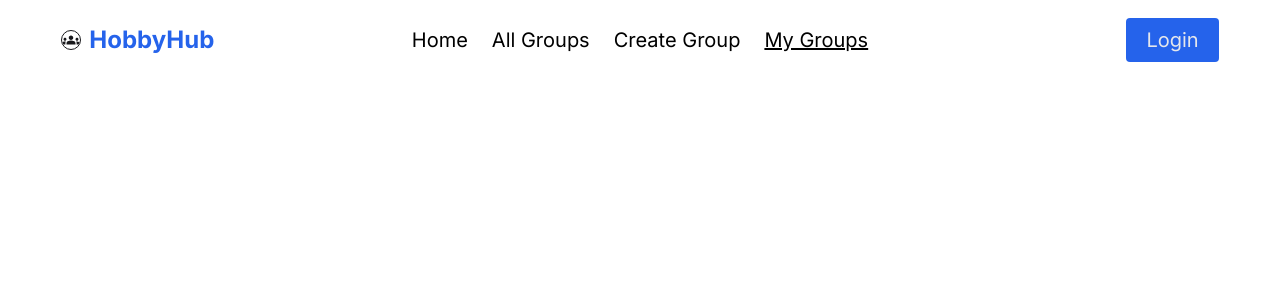
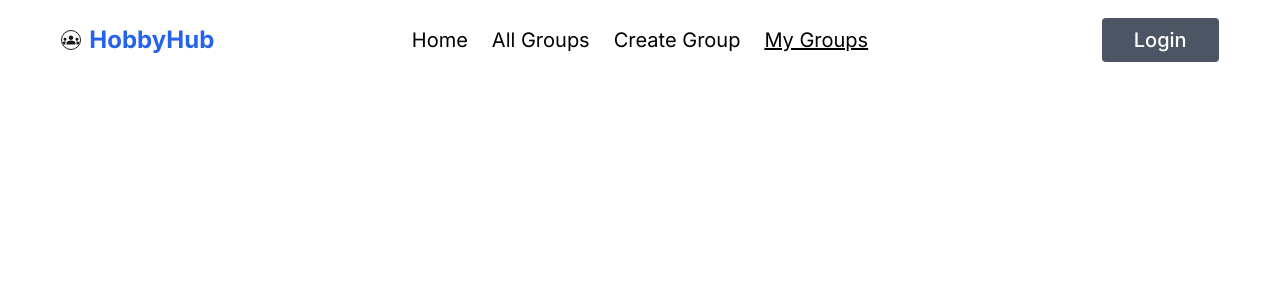
Before and after one commit to mdabdullahr/hobby-hub-client-repo, a React (Vite) app: page /myGroups in a window 1280 px wide. Shown: the top 300 px of the page. Built offline with nearby package versions, Linux system fonts and the light colour scheme; no server answers.

Commit message:
added logout functionality and show user image in navbar

```diff
--- a/src/Pages/Login/Login.jsx
+++ b/src/Pages/Login/Login.jsx
@@ -1,4 +1,4 @@
-import { useContext, useEffect, useRef } from "react";
+import { useContext, useRef } from "react";
 import { FaEnvelope, FaLock } from "react-icons/fa";
 import { Link, useLocation, useNavigate } from "react-router";
 import { AuthContext } from "../../Provider/AuthProvider";
@@ -67,6 +67,7 @@ const Login = () => {
               </span>
               <input
                 name="email"
+                ref={emailRef}
                 type="email"
                 className="w-full pl-10 pr-4 py-2 rounded-md border  bg-opacity-10 focus:outline-none focus:ring-2 focus:ring-blue-300"
                 placeholder="Enter your email"
--- a/src/Provider/AuthProvider.jsx
+++ b/src/Provider/AuthProvider.jsx
@@ -1,5 +1,5 @@
 import React, { createContext, useEffect, useState } from 'react';
-import { createUserWithEmailAndPassword, GoogleAuthProvider, onAuthStateChanged, signInWithEmailAndPassword, signInWithPopup, updateProfile } from 'firebase/auth';
+import { createUserWithEmailAndPassword, GoogleAuthProvider, onAuthStateChanged, signInWithEmailAndPassword, signInWithPopup, signOut, updateProfile } from 'firebase/auth';
 import { auth } from '../firebase/firebase.config';
 
 export const AuthContext = createContext();
@@ -22,6 +22,9 @@ const AuthProvider = ({ children }) => {
         return signInWithEmailAndPassword(auth,email,password);
     };
 
+    const logoutUser = () =>{
+        return signOut(auth);
+    }
 
     const updateUser = (updateData) =>{
         return updateProfile(auth.currentUser, updateData);
@@ -40,6 +43,7 @@ const AuthProvider = ({ children }) => {
         googleLogin,
         createUser,
         loginUser,
+        logoutUser,
         updateUser,
         user,
         setUser,
--- a/src/components/Navbar/Navbar.jsx
+++ b/src/components/Navbar/Navbar.jsx
@@ -1,5 +1,9 @@
+import { useContext } from "react";
 import { MdGroups } from "react-icons/md";
 import { Link, NavLink } from "react-router";
+import { AuthContext } from "../../Provider/AuthProvider";
+import Swal from "sweetalert2";
+import { toast } from "react-toastify";
 
 const links = (
   <>
@@ -19,16 +23,27 @@ const links = (
 );
 
 const Navbar = () => {
+  const { user, logoutUser } = useContext(AuthContext);
+
+  const handleLogOut = () => {
+    logoutUser()
+      .then(() => {
+        Swal.fire({
+          title: "Successfully Logged Out...!",
+          icon: "success",
+          draggable: true,
+        });
+      })
+      .catch((error) => {
+        toast.error("Logout failed...!");
+      });
+  };
   return (
     <div className="fixed top-0 left-0 w-full z-50 bg-transparent bg-opacity-50 backdrop-blur-md">
       <div className="navbar w-11/12 mx-auto py-3">
         <div className="navbar-start">
           <div className="dropdown">
-            <div
-              tabIndex={0}
-              role="button"
-              className=" mr-5 lg:hidden"
-            >
+            <div tabIndex={0} role="button" className=" mr-5 lg:hidden">
               <svg
                 xmlns="http://www.w3.org/2000/svg"
                 className="h-5 w-5"
@@ -61,13 +76,37 @@ const Navbar = () => {
         <div className="navbar-center hidden lg:flex">
           <ul className="menu menu-horizontal px-1">{links}</ul>
         </div>
-        <div className="navbar-end">
-          <Link
-            to="/login"
-            className="text-sm md:text-xl bg-primary text-base-200 rounded px-5 py-2 cursor-pointer"
-          >
-            Login
-          </Link>
+        <div className="navbar-end gap-2 md:gap-5">
+          {user && (
+            <div className="relative group">
+              <img
+                className="w-6 md:w-12 h-6 md:h-12 rounded-full"
+                src={user.photoURL}
+                alt="userImg"
+              />
+              <div className="absolute  left-1/2 transform -translate-x-1/2 mb-2 px-3 py-1 bg-gray-800 text-white text-sm rounded opacity-0 group-hover:opacity-100 transition-opacity duration-200 whitespace-nowrap z-10">
+                {user.displayName}
+              </div>
+            </div>
+          )}
+
+          {user ? (
+            <button
+              onClick={handleLogOut}
+              data-aos="zoom-in"
+              className="text-white bg-primary text-sm md:text-xl font-medium px-3 md:px-8 py-1 md:py-2 rounded transition-transform duration-500 hover:scale-105 cursor-pointer"
+            >
+              LogOut
+            </button>
+          ) : (
+            <Link
+              to="/login"
+              data-aos="zoom-in"
+              className="text-base-100 bg-secondary text-sm md:text-xl font-medium px-3 md:px-8 py-1 md:py-2 rounded transition-transform duration-500 hover:scale-105"
+            >
+              Login
+            </Link>
+          )}
         </div>
       </div>
     </div>
```
